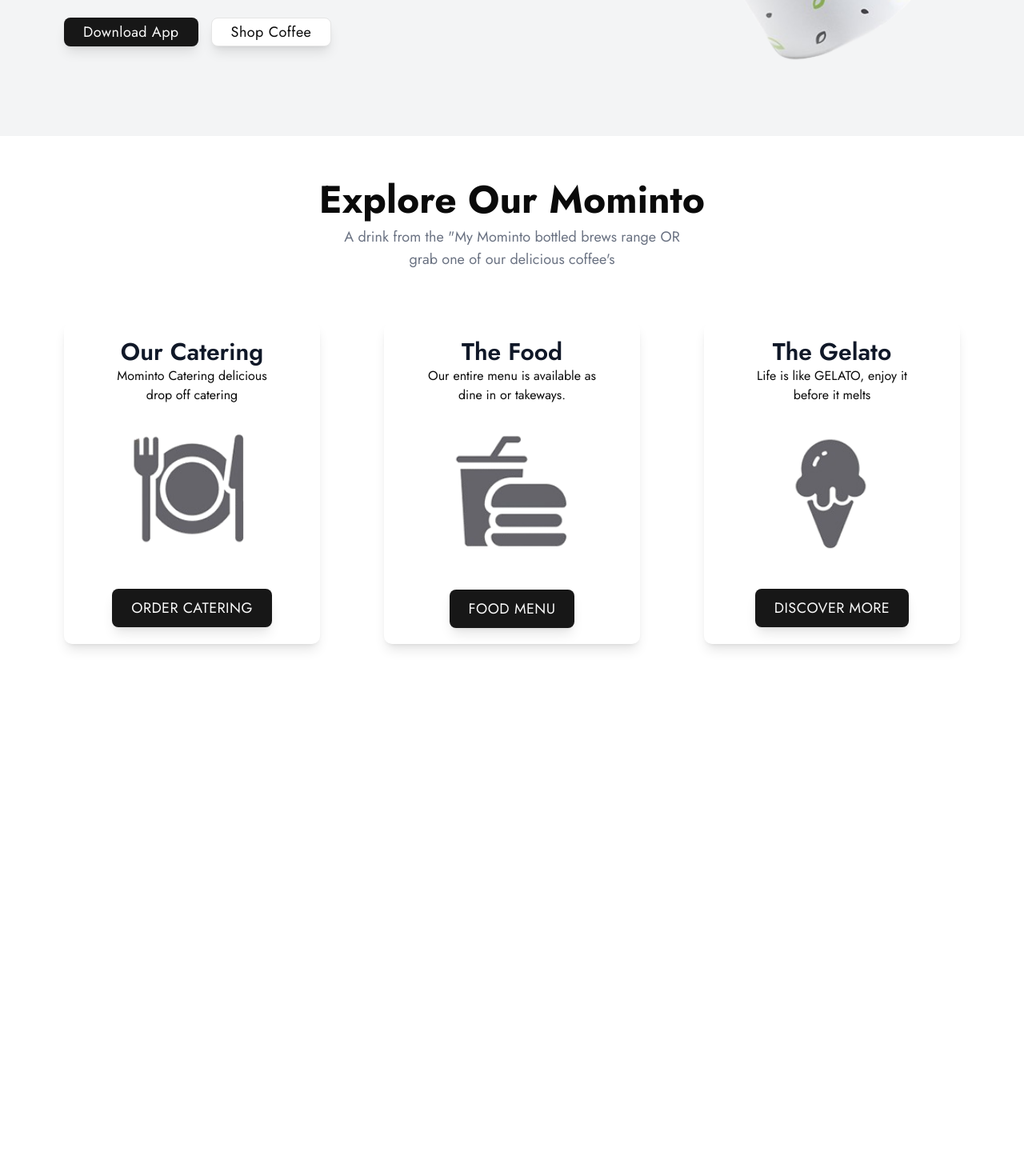
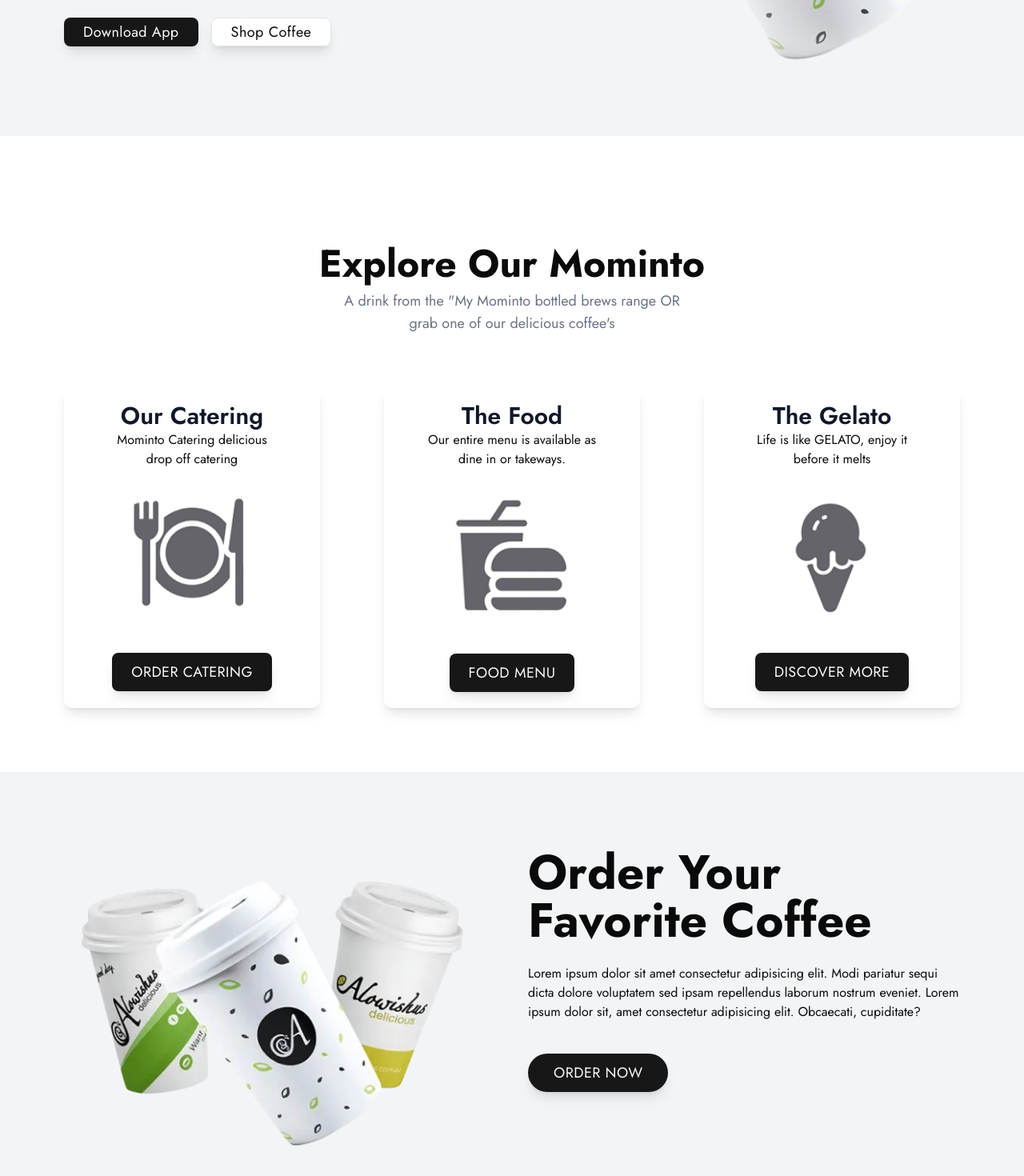
Before and after one commit to ashmitsingh13/Coffee-Shop-Website, a Next.js app: page / in a window 1280 px wide. Shown: the part 570-2040 px from the top of the page at 80% size. Before the commit the page ends 1471 px from the top, so only its background shows below. Built offline with nearby package versions, Linux system fonts and the light colour scheme.

Commit message:
Add Order Coffee Section

```diff
--- a/app/page.js
+++ b/app/page.js
@@ -2,6 +2,7 @@
 import Header from "../components/Header"
 import Banner from '../components/Banner';
 import Explore from '../components/Explore';
+import OrderCoffee from '../components/OrderCoffee';
 
 const page = () => {
   return (
@@ -9,6 +10,7 @@
     <Header />
     <Banner/>
     <Explore />
+    <OrderCoffee />
     </>
   )
 }
--- a/components/Explore.jsx
+++ b/components/Explore.jsx
@@ -5,9 +5,8 @@
 const Explore = () => {
   return (
     <>
-      <div  className="conatiner w-full px-20 pb-24">
+      <div  className="w-full px-4 md:px-10 lg:px-20 md:py-10 lg:py-20">
         <div className="max-w-screen-xl mx-auto">
-
         <div className="grid grid-cols-6 text-center py-14">
           <div className="col-start-2 col-span-4">
             <h1 className="text-5xl font-bold">Explore Our Mominto</h1>
--- /dev/null
+++ b/components/OrderCoffee.jsx
@@ -0,0 +1,27 @@
+import React from 'react'
+import Image from "next/image";
+import { Button } from "@/components/ui/button"
+
+const OrderCoffee = () => {
+  return (
+    <>
+    <div className="w-full bg-[#f3f4f5] px-4 md:px-10 lg:px-20">
+        <div className="max-w-screen-xl mx-auto grid grid-cols-1 md:grid-cols-2 gap-10 items-center">
+            <div className='banner-left'>
+                <Image src="/images/OrderLeft.png" alt="coffee-cup" width={600} height={600} className="w-full max-w-[500px] md:max-w-[600px]" />
+            </div>
+            <div className='banner-right my-24 flex flex-col justify-center items-center md:items-start gap-6'>
+                <h1 className='text-4xl md:text-6xl lg:text-6xl font-bold'>Order Your<br />Favorite Coffee</h1>
+                <p>Lorem ipsum dolor sit amet consectetur adipisicing elit. Modi pariatur sequi dicta dolore voluptatem sed ipsam repellendus laborum nostrum eveniet. Lorem ipsum dolor sit, amet consectetur adipisicing elit. Obcaecati, cupiditate?</p>
+                <div className='flex gap-4 py-4 flex-wrap justify-center md:justify-start'>
+                    <Button className="px-8 py-6 rounded-4xl shadow-lg hover:scale-105 transition-all text-lg font-normal tracking-wide uppercase">order now</Button>
+                </div>
+            </div>
+        </div>
+    </div>
+    </>
+  )
+}
+
+
+export default OrderCoffee
```
Also changed, not shown: public/images/OrderLeft.png (added).
